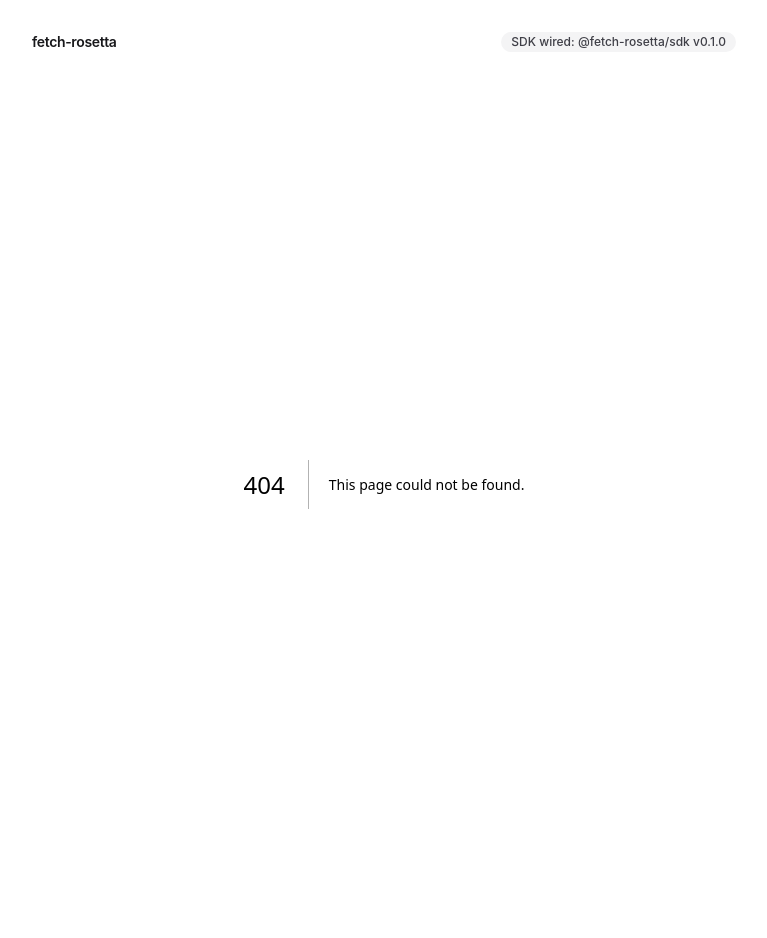
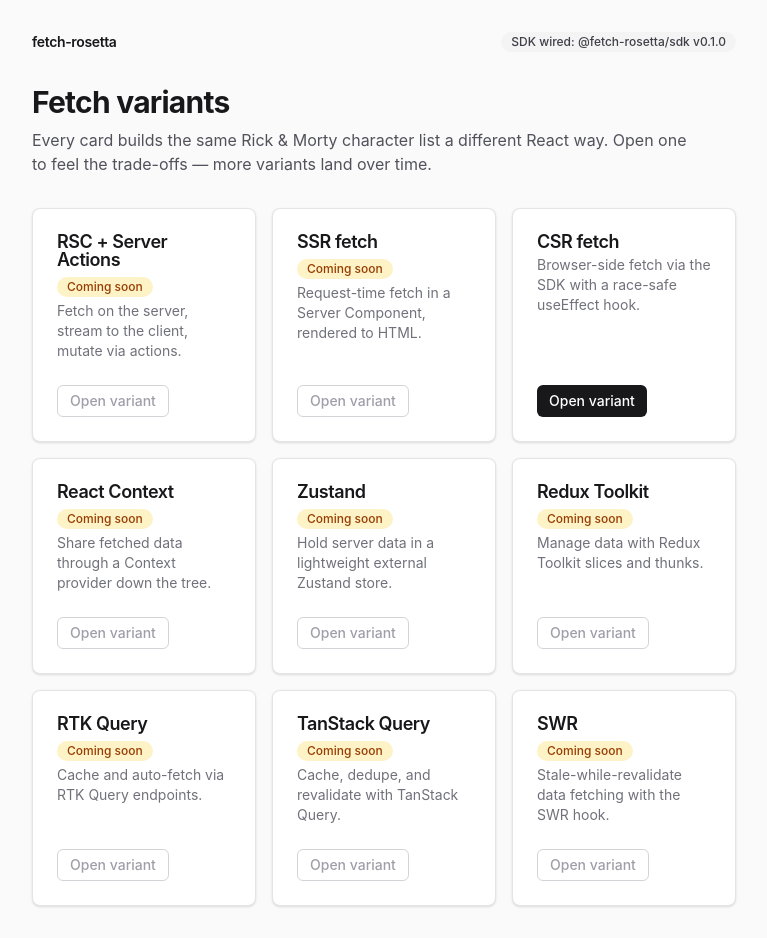
Before and after one commit to DD-UX/fetch-rosetta, a Next.js app in the folder apps/web/: page /rosetta in a window 1280 px wide. Before the commit this address had no page. Shown: the whole page, without its empty margins (256-1023 px from the left). Before the commit the page ends 916 px from the top, so only its background shows below. Built offline with nearby package versions, Linux system fonts and the light colour scheme.

Commit message:
feat(web): add /rosetta variants index with variant cards

```diff
--- /dev/null
+++ b/apps/web/src/app/rosetta/page.tsx
@@ -0,0 +1,24 @@
+import type { Metadata } from "next";
+import { VariantList } from "@/features/rosetta/components/VariantList";
+
+export const metadata: Metadata = {
+  title: "Variants — Fetch Rosetta",
+  description:
+    "Pick a data-fetching architecture to see the same character list built that React way.",
+};
+
+export default function RosettaPage() {
+  return (
+    <main className="flex flex-col gap-8">
+      <section className="flex flex-col gap-2">
+        <h1 className="text-3xl font-bold tracking-tight">Fetch variants</h1>
+        <p className="max-w-2xl text-zinc-600">
+          Every card builds the same Rick &amp; Morty character list a different
+          React way. Open one to feel the trade-offs — more variants land over
+          time.
+        </p>
+      </section>
+      <VariantList />
+    </main>
+  );
+}
--- /dev/null
+++ b/apps/web/src/features/rosetta/components/VariantCard.tsx
@@ -0,0 +1,74 @@
+import type { ComponentPropsWithRef } from "react";
+import Link from "next/link";
+import {
+  Badge,
+  Card,
+  CardDescription,
+  CardFooter,
+  CardHeader,
+  CardTitle,
+  cn,
+} from "@fetch-rosetta/ui-kit";
+import {
+  type FetchVariant,
+  variantHref,
+} from "@/features/common/constants/fetch-variants";
+
+export interface VariantCardProps extends ComponentPropsWithRef<"div"> {
+  variant: FetchVariant;
+}
+
+/**
+ * Button-like CTA styling shared by the live link and the disabled placeholder
+ * so both render identically. The ui-kit `Button` is `<button>`-only, so a real
+ * navigation CTA must be an `<a>` (Next `Link`) — we mirror the kit's primary
+ * `sm` button here rather than nest a button inside an anchor.
+ */
+const ctaClasses =
+  "inline-flex h-8 cursor-pointer items-center justify-center gap-2 rounded-md px-3 text-sm font-medium transition-colors focus-visible:outline-none focus-visible:ring-2 focus-visible:ring-zinc-900 focus-visible:ring-offset-2";
+
+export function VariantCard({
+  variant,
+  className,
+  ...props
+}: VariantCardProps) {
+  return (
+    <Card className={cn("flex flex-col", className)} {...props}>
+      <CardHeader>
+        <div className="flex flex-col items-start gap-2">
+          <CardTitle>{variant.label}</CardTitle>
+          {variant.available ? null : (
+            <Badge variant="warning" className="text-nowrap">
+              Coming soon
+            </Badge>
+          )}
+        </div>
+        <CardDescription>{variant.description}</CardDescription>
+      </CardHeader>
+      <CardFooter className="mt-auto">
+        {variant.available ? (
+          <Link
+            href={variantHref(variant)}
+            className={cn(
+              ctaClasses,
+              "bg-zinc-900 text-white hover:bg-zinc-700",
+            )}
+          >
+            Open variant
+          </Link>
+        ) : (
+          <button
+            type="button"
+            disabled
+            className={cn(
+              ctaClasses,
+              "cursor-not-allowed border border-zinc-300 text-zinc-400",
+            )}
+          >
+            Open variant
+          </button>
+        )}
+      </CardFooter>
+    </Card>
+  );
+}
--- /dev/null
+++ b/apps/web/src/features/rosetta/components/VariantList.tsx
@@ -0,0 +1,24 @@
+import type { ComponentPropsWithRef } from "react";
+import { cn } from "@fetch-rosetta/ui-kit";
+import { FETCH_VARIANTS } from "@/features/common/constants/fetch-variants";
+import { VariantCard } from "./VariantCard";
+
+export type VariantListProps = ComponentPropsWithRef<"ul">;
+
+export function VariantList({ className, ...props }: VariantListProps) {
+  return (
+    <ul
+      className={cn(
+        "grid grid-cols-1 gap-4 sm:grid-cols-2 lg:grid-cols-3",
+        className,
+      )}
+      {...props}
+    >
+      {FETCH_VARIANTS.map((variant) => (
+        <li key={variant.id}>
+          <VariantCard variant={variant} className="h-full" />
+        </li>
+      ))}
+    </ul>
+  );
+}
```
Also changed, not shown: 2 other files (tests, documents, lock files or other folders).
